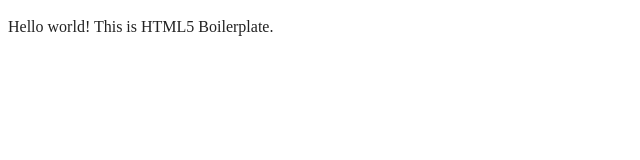
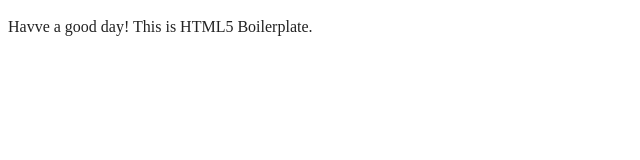
Before and after one commit to MALOUEFTER22/HTMLAssignment, a website built with webpack: page index.html in a window 1280 px wide. Shown: the full height of the page, 0-640 px from the left. Built offline with nearby package versions, Linux system fonts and the light colour scheme.

Commit message:
change text

```diff
--- a/index.html
+++ b/index.html
@@ -25,7 +25,7 @@
 <body>
 
   <!-- Add your site or application content here -->
-  <p>Hello world! This is HTML5 Boilerplate.</p>
+  <p>Havve a good day! This is HTML5 Boilerplate.</p>
   <script src="js/app.js"></script>
 
 </body>
```
